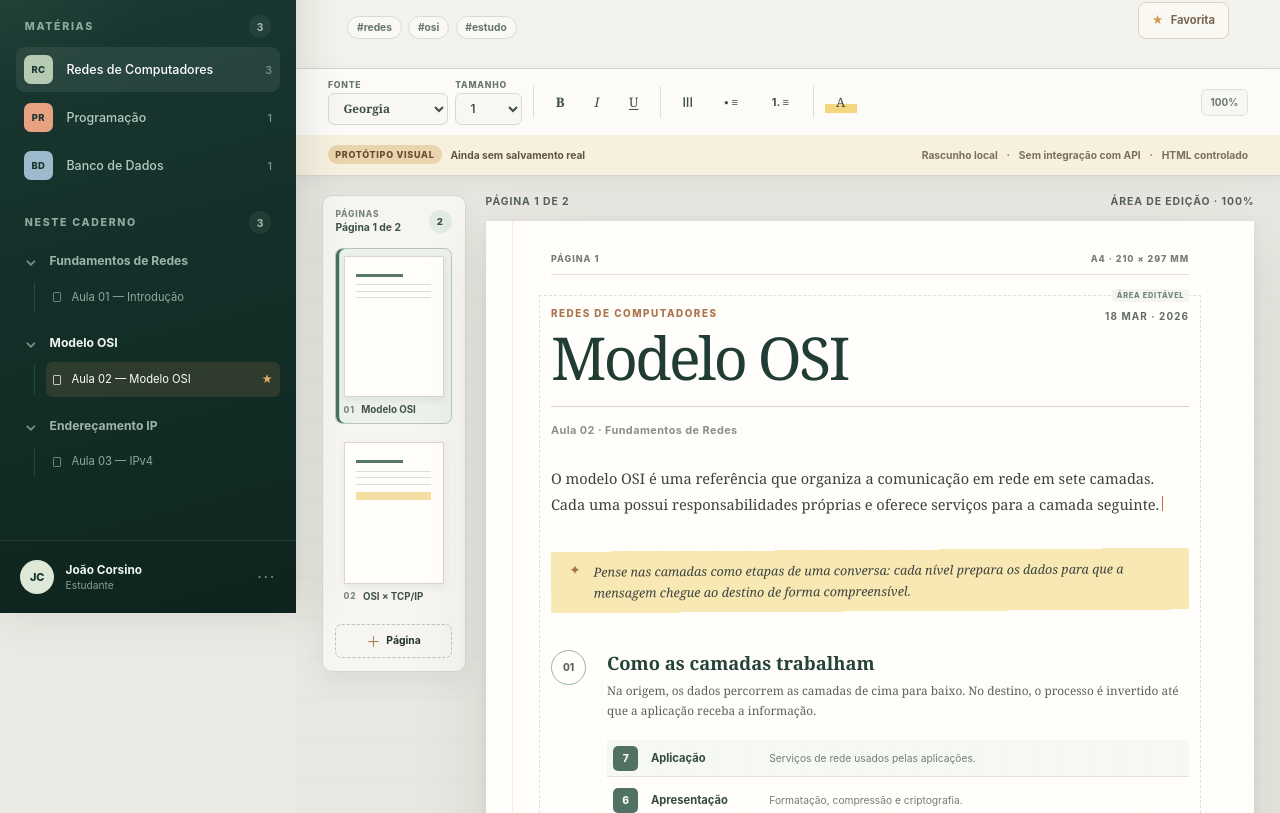
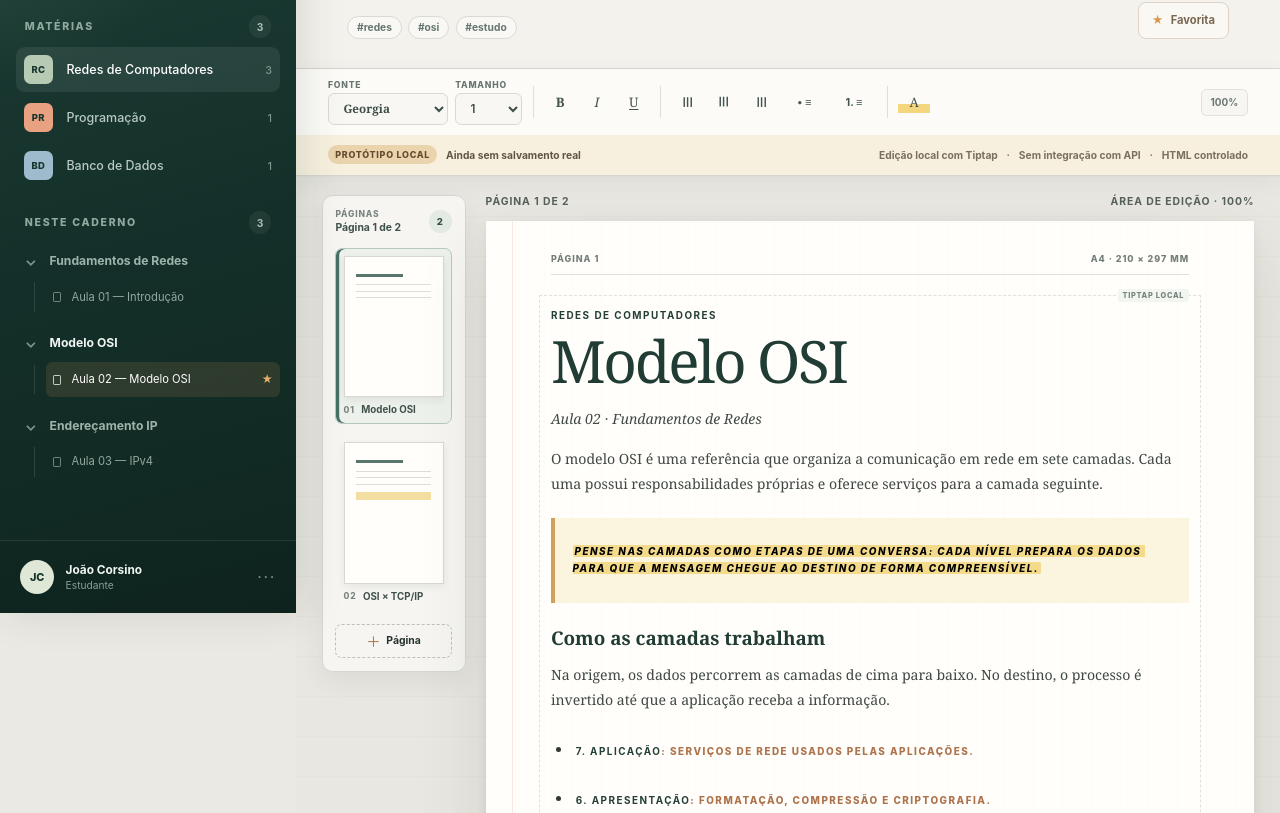
Before and after one commit to jotaCorsino/notes.app, a React (Vite) app in the folder frontend/caderno-app-web/: page / in a window 1280 px wide. Shown: the part 187-1000 px from the top of the page. Built offline with nearby package versions, Linux system fonts and the light colour scheme.

Commit message:
feat: integrate tiptap editor prototype

```diff
--- a/frontend/caderno-app-web/package.json
+++ b/frontend/caderno-app-web/package.json
@@ -10,6 +10,12 @@
     "preview": "vite preview"
   },
   "dependencies": {
+    "@tiptap/extension-highlight": "^3.27.3",
+    "@tiptap/extension-text-align": "^3.27.3",
+    "@tiptap/extension-underline": "^3.27.3",
+    "@tiptap/pm": "^3.27.3",
+    "@tiptap/react": "^3.27.3",
+    "@tiptap/starter-kit": "^3.27.3",
     "react": "^19.2.7",
     "react-dom": "^19.2.7"
   },
--- a/frontend/caderno-app-web/src/App.css
+++ b/frontend/caderno-app-web/src/App.css
@@ -22,6 +22,17 @@
   transform: translateY(0);
 }
 
+.sr-only {
+  position: absolute;
+  width: 1px;
+  height: 1px;
+  padding: 0;
+  overflow: hidden;
+  clip: rect(0, 0, 0, 0);
+  white-space: nowrap;
+  border: 0;
+}
+
 .sidebar {
   position: fixed;
   inset: 0 auto 0 0;
@@ -605,7 +616,6 @@
 }
 
 .toolbar-select select:disabled,
-.toolbar-button:disabled,
 .add-page-button:disabled {
   color: inherit;
   opacity: 1;
@@ -633,6 +643,22 @@
   font-size: 0.82rem;
 }
 
+.toolbar-button:not(:disabled) {
+  cursor: pointer;
+}
+
+.toolbar-button:not(:disabled):hover,
+.toolbar-button--active {
+  border-color: #c8d4cc;
+  color: #234a3f;
+  background: #edf2ed;
+}
+
+.toolbar-button:disabled {
+  cursor: not-allowed;
+  opacity: 0.45;
+}
+
 .toolbar-button--wide {
   width: 2.8rem;
   font-family: Inter, Aptos, sans-serif;
@@ -655,6 +681,14 @@
   font-size: 1.25rem;
   line-height: 1;
   transform: rotate(90deg);
+}
+
+.toolbar-align--center {
+  letter-spacing: 0.04em;
+}
+
+.toolbar-align--right {
+  transform: rotate(90deg) translateY(-0.08rem);
 }
 
 .editor-toolbar__zoom {
@@ -919,7 +953,7 @@
   text-transform: uppercase;
 }
 
-.editable-surface {
+.rich-text-editor {
   position: relative;
   min-height: 0;
   caret-color: #bd6f42;
@@ -927,7 +961,7 @@
   outline-offset: 0.7rem;
 }
 
-.editable-surface::before {
+.rich-text-editor::before {
   position: absolute;
   top: -1.15rem;
   right: 0;
@@ -939,34 +973,111 @@
   font-size: 0.46rem;
   font-weight: 800;
   letter-spacing: 0.1em;
-  content: 'ÁREA EDITÁVEL';
-}
-
-.editable-surface:focus {
+  content: 'TIPTAP LOCAL';
+}
+
+.rich-text-editor:focus-within {
   outline-color: rgba(66, 111, 96, 0.48);
   outline-style: solid;
 }
 
-.editor-caret {
-  display: inline-block;
-  width: 1px;
-  height: 1.05em;
-  margin-left: 0.2rem;
-  background: #bd6f42;
-  vertical-align: -0.12em;
-  animation: editor-caret-blink 1.1s steps(1) infinite;
-}
-
-@keyframes editor-caret-blink {
-  0%,
-  48% {
-    opacity: 1;
-  }
-
-  49%,
-  100% {
-    opacity: 0;
-  }
+.rich-text-editor__content {
+  min-height: 42rem;
+}
+
+.rich-text-editor .ProseMirror {
+  min-height: 42rem;
+  outline: none;
+  color: #2f3834;
+  font-family: Georgia, 'Times New Roman', serif;
+  font-size: 0.88rem;
+  line-height: 1.75;
+}
+
+.rich-text-editor .ProseMirror > * {
+  margin: 0;
+}
+
+.rich-text-editor .ProseMirror > * + * {
+  margin-top: 0.95rem;
+}
+
+.rich-text-editor .ProseMirror h1,
+.rich-text-editor .ProseMirror h2,
+.rich-text-editor .ProseMirror h3 {
+  color: #203c34;
+  line-height: 1.08;
+}
+
+.rich-text-editor .ProseMirror h1 {
+  margin-top: 0.3rem;
+  font-size: clamp(2.35rem, 5vw, 3.65rem);
+  font-weight: 500;
+  letter-spacing: -0.04em;
+}
+
+.rich-text-editor .ProseMirror h2 {
+  margin-top: 1.55rem;
+  font-size: 1.18rem;
+  font-weight: 650;
+}
+
+.rich-text-editor .ProseMirror h3 {
+  margin-top: 1.35rem;
+  font-size: 0.98rem;
+  font-weight: 650;
+}
+
+.rich-text-editor .ProseMirror p:first-child {
+  color: #ad734c;
+  font-family: Inter, Aptos, sans-serif;
+  font-size: 0.62rem;
+  font-weight: 850;
+  letter-spacing: 0.15em;
+  text-transform: uppercase;
+}
+
+.rich-text-editor .ProseMirror p {
+  color: #3f4844;
+}
+
+.rich-text-editor .ProseMirror blockquote {
+  margin: 1.35rem 0;
+  padding: 0.95rem 1.1rem;
+  border-left: 0.25rem solid #d1a159;
+  color: #3d443f;
+  background: #fbf4df;
+  font-style: italic;
+}
+
+.rich-text-editor .ProseMirror mark {
+  padding: 0 0.12rem;
+  border-radius: 0.12rem;
+  background: #f4db8b;
+}
+
+.rich-text-editor .ProseMirror ul,
+.rich-text-editor .ProseMirror ol {
+  display: grid;
+  gap: 0.4rem;
+  margin: 1rem 0 0;
+  padding-left: 1.35rem;
+}
+
+.rich-text-editor .ProseMirror ul {
+  list-style: disc;
+}
+
+.rich-text-editor .ProseMirror ol {
+  list-style: decimal;
+}
+
+.rich-text-editor .ProseMirror li {
+  padding-left: 0.2rem;
+}
+
+.rich-text-editor .ProseMirror strong {
+  color: #243f37;
 }
 
 .paper-header {
@@ -1467,8 +1578,4 @@
     transition-duration: 0.01ms !important;
   }
 
-  .editor-caret {
-    opacity: 1;
-    animation: none;
-  }
-}
+}
--- a/frontend/caderno-app-web/src/components/A4EditorPage.tsx
+++ b/frontend/caderno-app-web/src/components/A4EditorPage.tsx
@@ -1,12 +1,49 @@
-import type { NotebookPage } from '../types/notebook'
+import type { Editor } from '@tiptap/react'
+import type { NotebookPage, NotePageContent } from '../types/notebook'
+import { RichTextEditor } from './RichTextEditor'
 
 interface A4EditorPageProps {
   page: NotebookPage
+  onEditorReady?: (editor: Editor | null) => void
 }
 
-export function A4EditorPage({ page }: A4EditorPageProps) {
+const escapeHtml = (value: string) =>
+  value
+    .replaceAll('&', '&amp;')
+    .replaceAll('<', '&lt;')
+    .replaceAll('>', '&gt;')
+    .replaceAll('"', '&quot;')
+    .replaceAll("'", '&#39;')
+
+const createEditorHtml = (content: NotePageContent) => {
+  const layerItems = content.layers
+    .map(
+      (layer) =>
+        `<li><strong>${layer.number}. ${escapeHtml(layer.name)}</strong>: ${escapeHtml(layer.description)}</li>`,
+    )
+    .join('')
+
+  const layersHtml = layerItems ? `<ul>${layerItems}</ul>` : ''
+
+  return `
+    <p><strong>${escapeHtml(content.eyebrow)}</strong></p>
+    <h1>${escapeHtml(content.title)}</h1>
+    <p><em>${escapeHtml(content.subtitle)}</em></p>
+    <p>${escapeHtml(content.introduction)}</p>
+    <blockquote><p><mark>${escapeHtml(content.highlight)}</mark></p></blockquote>
+    <h2>${escapeHtml(content.sectionTitle)}</h2>
+    <p>${escapeHtml(content.sectionBody)}</p>
+    ${layersHtml}
+    <h3>${escapeHtml(content.takeawayTitle)}</h3>
+    <p>${escapeHtml(content.takeawayBody)}</p>
+    <p>${escapeHtml(content.nextStudy)}</p>
+  `
+}
+
+export function A4EditorPage({ page, onEditorReady }: A4EditorPageProps) {
   const { content } = page
   const pageTitleId = `page-title-${page.id}`
+  const initialContent = createEditorHtml(content)
 
   return (
     <article className="a4-page a4-editor-page" aria-labelledby={pageTitleId}>
@@ -15,63 +52,16 @@ export function A4EditorPage({ page }: A4EditorPageProps) {
         <span>A4 · {page.widthMm} × {page.heightMm} mm</span>
       </div>
 
-      <div
-        className="editable-surface"
-        contentEditable
-        suppressContentEditableWarning
-        role="textbox"
-        aria-label={`Área de edição visual da página ${page.pageNumber}`}
-        aria-multiline="true"
-        spellCheck={false}
-      >
-        <header className="paper-header">
-          <div>
-            <p className="paper-eyebrow">{content.eyebrow}</p>
-            <h2 id={pageTitleId}>{content.title}</h2>
-          </div>
-          <span className="paper-date">18 MAR · 2026</span>
-        </header>
+      <h2 className="sr-only" id={pageTitleId}>
+        {content.title}
+      </h2>
 
-        <p className="paper-subtitle">{content.subtitle}</p>
-        <p className="paper-introduction">
-          {content.introduction}
-          <span className="editor-caret" aria-hidden="true" />
-        </p>
-
-        <aside className="paper-highlight" aria-label="Destaque da anotação">
-          <span aria-hidden="true">✦</span>
-          <p>{content.highlight}</p>
-        </aside>
-
-        <section className="paper-section">
-          <p className="paper-section__number">01</p>
-          <div>
-            <h3>{content.sectionTitle}</h3>
-            <p>{content.sectionBody}</p>
-          </div>
-        </section>
-
-        <ol className="osi-layers" aria-label="Conteúdo estruturado da anotação">
-          {content.layers.map((layer) => (
-            <li key={layer.number}>
-              <span className="layer-number">{layer.number}</span>
-              <strong>{layer.name}</strong>
-              <span>{layer.description}</span>
-            </li>
-          ))}
-        </ol>
-
-        <div className="paper-notes">
-          <section>
-            <span className="paper-note-label">{content.takeawayTitle}</span>
-            <p>{content.takeawayBody}</p>
-          </section>
-          <section className="paper-next-step">
-            <span aria-hidden="true">↗</span>
-            <p>{content.nextStudy}</p>
-          </section>
-        </div>
-      </div>
+      <RichTextEditor
+        initialContent={initialContent}
+        labelledBy={pageTitleId}
+        pageNumber={page.pageNumber}
+        onEditorReady={onEditorReady}
+      />
 
       <footer className="paper-footer">
         <span>CADERNO APP · {content.eyebrow.toUpperCase()}</span>
--- a/frontend/caderno-app-web/src/components/A4EditorWorkspace.tsx
+++ b/frontend/caderno-app-web/src/components/A4EditorWorkspace.tsx
@@ -1,3 +1,5 @@
+import { useState } from 'react'
+import type { Editor } from '@tiptap/react'
 import type { NotebookPage } from '../types/notebook'
 import { A4EditorPage } from './A4EditorPage'
 import { EditorToolbar } from './EditorToolbar'
@@ -9,17 +11,19 @@ interface A4EditorWorkspaceProps {
 }
 
 export function A4EditorWorkspace({ pages, activePage }: A4EditorWorkspaceProps) {
+  const [editor, setEditor] = useState<Editor | null>(null)
+
   return (
-    <section className="editor-workspace" aria-label="Protótipo visual do editor A4">
+    <section className="editor-workspace" aria-label="Protótipo local do editor A4">
       <div className="editor-chrome">
-        <EditorToolbar />
+        <EditorToolbar editor={editor} />
         <div className="prototype-banner" role="note">
           <div>
-            <span className="prototype-banner__badge">Protótipo visual</span>
+            <span className="prototype-banner__badge">Protótipo local</span>
             <strong>Ainda sem salvamento real</strong>
           </div>
           <div className="prototype-banner__details">
-            <span>Rascunho local</span>
+            <span>Edição local com Tiptap</span>
             <span aria-hidden="true">·</span>
             <span>Sem integração com API</span>
             <span aria-hidden="true">·</span>
@@ -35,7 +39,7 @@ export function A4EditorWorkspace({ pages, activePage }: A4EditorWorkspaceProps)
             <span>Página {activePage.pageNumber} de {pages.length}</span>
             <span>Área de edição · 100%</span>
           </div>
-          <A4EditorPage page={activePage} />
+          <A4EditorPage page={activePage} onEditorReady={setEditor} />
         </div>
       </div>
     </section>
--- a/frontend/caderno-app-web/src/components/EditorToolbar.tsx
+++ b/frontend/caderno-app-web/src/components/EditorToolbar.tsx
@@ -1,6 +1,41 @@
-export function EditorToolbar() {
+import { useEditorState, type Editor } from '@tiptap/react'
+
+interface EditorToolbarProps {
+  editor: Editor | null
+}
+
+const getButtonClassName = (isActive: boolean) =>
+  isActive ? 'toolbar-button toolbar-button--active' : 'toolbar-button'
+
+export function EditorToolbar({ editor }: EditorToolbarProps) {
+  const isEditorReady = Boolean(editor)
+  const editorState = useEditorState({
+    editor,
+    selector: ({ editor: currentEditor }) => ({
+      bold: currentEditor?.isActive('bold') ?? false,
+      italic: currentEditor?.isActive('italic') ?? false,
+      underline: currentEditor?.isActive('underline') ?? false,
+      bulletList: currentEditor?.isActive('bulletList') ?? false,
+      orderedList: currentEditor?.isActive('orderedList') ?? false,
+      highlight: currentEditor?.isActive('highlight') ?? false,
+      alignLeft: currentEditor?.isActive({ textAlign: 'left' }) ?? false,
+      alignCenter: currentEditor?.isActive({ textAlign: 'center' }) ?? false,
+      alignRight: currentEditor?.isActive({ textAlign: 'right' }) ?? false,
+    }),
+  }) ?? {
+    alignCenter: false,
+    alignLeft: false,
+    alignRight: false,
+    bold: false,
+    bulletList: false,
+    highlight: false,
+    italic: false,
+    orderedList: false,
+    underline: false,
+  }
+
   return (
-    <div className="editor-toolbar" role="toolbar" aria-label="Ferramentas de formatação visual">
+    <div className="editor-toolbar" role="toolbar" aria-label="Ferramentas de formatação">
       <div className="editor-toolbar__group editor-toolbar__group--selects">
         <label className="toolbar-select">
           <span>Fonte</span>
@@ -20,29 +55,35 @@ export function EditorToolbar() {
 
       <div className="editor-toolbar__group" aria-label="Estilo do texto">
         <button
-          className="toolbar-button"
+          className={getButtonClassName(editorState.bold)}
           type="button"
           title="Negrito"
           aria-label="Negrito"
-          disabled
+          aria-pressed={editorState.bold}
+          disabled={!isEditorReady}
+          onClick={() => editor?.chain().focus().toggleBold().run()}
         >
           <strong>B</strong>
         </button>
         <button
-          className="toolbar-button"
+          className={getButtonClassName(editorState.italic)}
           type="button"
           title="Itálico"
           aria-label="Itálico"
-          disabled
+          aria-pressed={editorState.italic}
+          disabled={!isEditorReady}
+          onClick={() => editor?.chain().focus().toggleItalic().run()}
         >
           <em>I</em>
         </button>
         <button
-          className="toolbar-button"
+          className={getButtonClassName(editorState.underline)}
           type="button"
           title="Sublinhado"
           aria-label="Sublinhado"
-          disabled
+          aria-pressed={editorState.underline}
+          disabled={!isEditorReady}
+          onClick={() => editor?.chain().focus().toggleUnderline().run()}
         >
           <span className="toolbar-underline">U</span>
         </button>
@@ -52,31 +93,71 @@ export function EditorToolbar() {
 
       <div className="editor-toolbar__group" aria-label="Parágrafo">
         <button
-          className="toolbar-button"
+          className={getButtonClassName(editorState.alignLeft)}
           type="button"
-          title="Alinhamento"
-          aria-label="Alinhamento"
-          disabled
+          title="Alinhar à esquerda"
+          aria-label="Alinhar à esquerda"
+          aria-pressed={editorState.alignLeft}
+          disabled={!isEditorReady}
+          onClick={() => editor?.chain().focus().setTextAlign('left').run()}
         >
           <span className="toolbar-align" aria-hidden="true">
             ≡
           </span>
         </button>
         <button
-          className="toolbar-button toolbar-button--wide"
+          className={getButtonClassName(editorState.alignCenter)}
+          type="button"
+          title="Centralizar"
+          aria-label="Centralizar"
+          aria-pressed={editorState.alignCenter}
+          disabled={!isEditorReady}
+          onClick={() => editor?.chain().focus().setTextAlign('center').run()}
+        >
+          <span className="toolbar-align toolbar-align--center" aria-hidden="true">
+            ≡
+          </span>
+        </button>
+        <button
+          className={getButtonClassName(editorState.alignRight)}
+          type="button"
+          title="Alinhar à direita"
+          aria-label="Alinhar à direita"
+          aria-pressed={editorState.alignRight}
+          disabled={!isEditorReady}
+          onClick={() => editor?.chain().focus().setTextAlign('right').run()}
+        >
+          <span className="toolbar-align toolbar-align--right" aria-hidden="true">
+            ≡
+          </span>
+        </button>
+        <button
+          className={
+            editorState.bulletList
+              ? 'toolbar-button toolbar-button--wide toolbar-button--active'
+              : 'toolbar-button toolbar-button--wide'
+          }
           type="button"
           title="Lista com marcadores"
           aria-label="Lista com marcadores"
-          disabled
+          aria-pressed={editorState.bulletList}
+          disabled={!isEditorReady}
+          onClick={() => editor?.chain().focus().toggleBulletList().run()}
         >
           <span aria-hidden="true">• ≡</span>
         </button>
         <button
-          className="toolbar-button toolbar-button--wide"
+          className={
+            editorState.orderedList
+              ? 'toolbar-button toolbar-button--wide toolbar-button--active'
+              : 'toolbar-button toolbar-button--wide'
+          }
           type="button"
           title="Lista numerada"
           aria-label="Lista numerada"
-          disabled
+          aria-pressed={editorState.orderedList}
+          disabled={!isEditorReady}
+          onClick={() => editor?.chain().focus().toggleOrderedList().run()}
         >
           <span aria-hidden="true">1. ≡</span>
         </button>
@@ -86,11 +167,17 @@ export function EditorToolbar() {
 
       <div className="editor-toolbar__group">
         <button
-          className="toolbar-button toolbar-button--highlight"
+          className={
+            editorState.highlight
+              ? 'toolbar-button toolbar-button--highlight toolbar-button--active'
+              : 'toolbar-button toolbar-button--highlight'
+          }
           type="button"
           title="Marca-texto"
           aria-label="Marca-texto"
-          disabled
+          aria-pressed={editorState.highlight}
+          disabled={!isEditorReady}
+          onClick={() => editor?.chain().focus().toggleHighlight().run()}
         >
           <span aria-hidden="true">A</span>
         </button>
--- /dev/null
+++ b/frontend/caderno-app-web/src/components/RichTextEditor.tsx
@@ -0,0 +1,79 @@
+import { useEffect, useState } from 'react'
+import Highlight from '@tiptap/extension-highlight'
+import TextAlign from '@tiptap/extension-text-align'
+import Underline from '@tiptap/extension-underline'
+import { EditorContent, useEditor, type Editor } from '@tiptap/react'
+import StarterKit from '@tiptap/starter-kit'
+
+const editorExtensions = [
+  StarterKit.configure({
+    heading: {
+      levels: [1, 2, 3],
+    },
+  }),
+  Underline,
+  Highlight.configure({
+    multicolor: false,
+  }),
+  TextAlign.configure({
+    types: ['heading', 'paragraph'],
+  }),
+]
+
+interface RichTextEditorProps {
+  initialContent: string
+  labelledBy: string
+  pageNumber: number
+  onContentChange?: (content: string) => void
+  onEditorReady?: (editor: Editor | null) => void
+}
+
+export function RichTextEditor({
+  initialContent,
+  labelledBy,
+  pageNumber,
+  onContentChange,
+  onEditorReady,
+}: RichTextEditorProps) {
+  const [localContent, setLocalContent] = useState(initialContent)
+  const editor = useEditor({
+    extensions: editorExtensions,
+    content: initialContent,
+    editorProps: {
+      attributes: {
+        'aria-labelledby': labelledBy,
+        'aria-label': `Editor local da página ${pageNumber}`,
+        class: 'rich-text-editor__content',
+        spellcheck: 'false',
+      },
+    },
+    onUpdate: ({ editor: updatedEditor }) => {
+      const nextContent = updatedEditor.getHTML()
+      setLocalContent(nextContent)
+      onContentChange?.(nextContent)
+    },
+  })
+
+  useEffect(() => {
+    onEditorReady?.(editor)
+
+    return () => {
+      onEditorReady?.(null)
+    }
+  }, [editor, onEditorReady])
+
+  useEffect(() => {
+    if (!editor || editor.getHTML() === initialContent) {
+      return
+    }
+
+    editor.commands.setContent(initialContent, { emitUpdate: false })
+    setLocalContent(initialContent)
+  }, [editor, initialContent])
+
+  return (
+    <div className="rich-text-editor" data-local-content-length={localContent.length}>
+      <EditorContent editor={editor} />
+    </div>
+  )
+}
```
Also changed, not shown: 2 other files (tests, documents, lock files or other folders).
